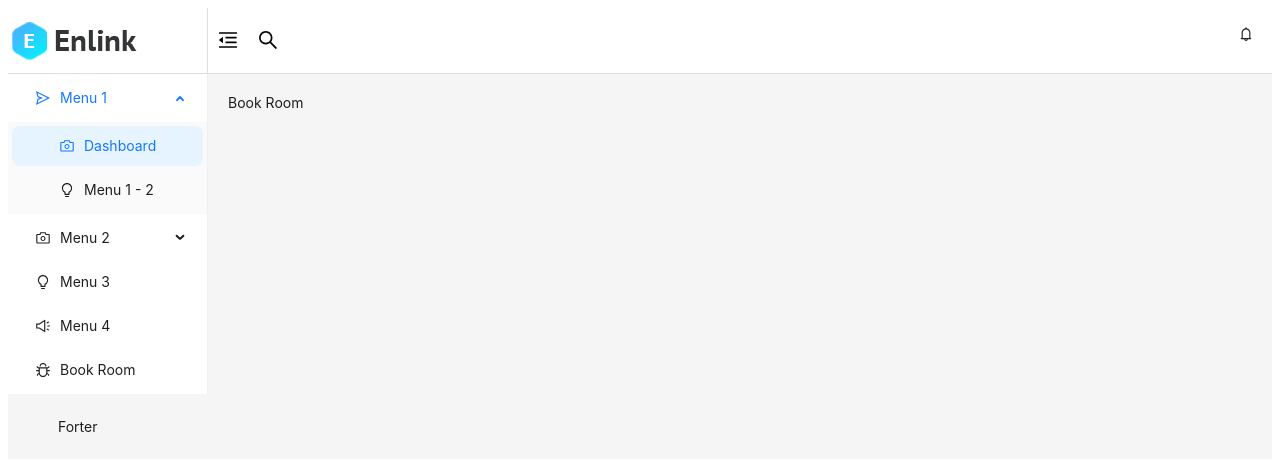
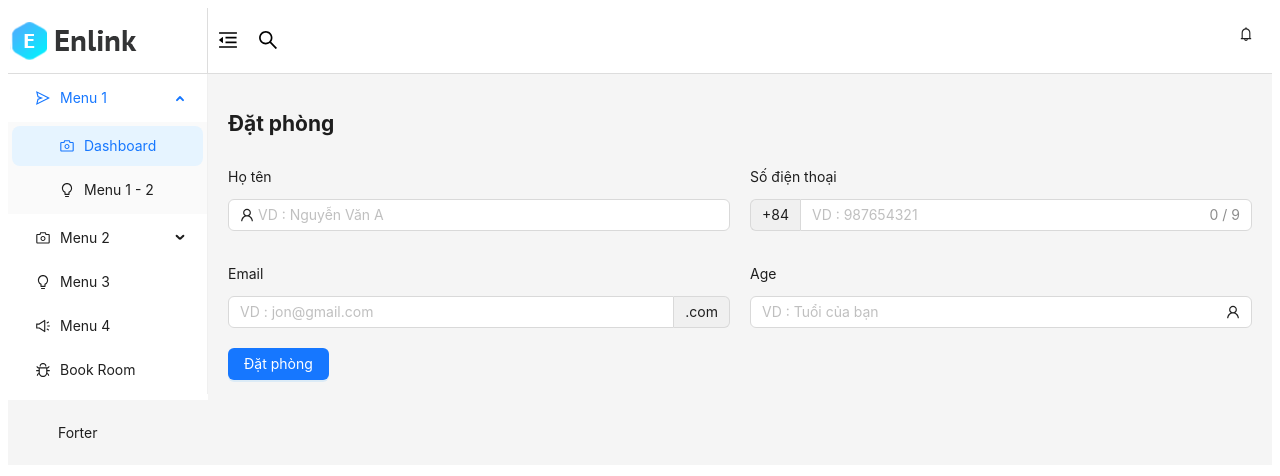
Before and after one commit to TienManh260703/ant-design, a React (Vite) app in the folder ant-design/: page /book-room in a window 1280 px wide. Shown: the top 476 px of the page. Built offline with nearby package versions, Linux system fonts and the light colour scheme.

Commit message:
Component : Input

```diff
--- a/ant-design/src/pages/BookRoom/BookRoom.jsx
+++ b/ant-design/src/pages/BookRoom/BookRoom.jsx
@@ -1,5 +1,85 @@
+import { Input, Row, Col, Button } from "antd";
+import { useState } from "react";
+import { UserOutlined } from "@ant-design/icons";
 function BookRoom() {
-  return <>Book Room</>;
+  const [data, setData] = useState({});
+
+  const handleChangeInput = (e) => {
+    // console.log(e.target.name);
+    // console.log(e.target.value);
+    const object = {
+      ...data,
+      [e.target.name]: e.target.value,
+    };
+    setData(object);
+  };
+  // console.log(data);
+  const handleSubmit = () => {
+    console.log("submit data json-server : ", data);
+  };
+  return (
+    <>
+      <h2>Đặt phòng</h2>
+      <Row gutter={[20, 20]}>
+        <Col xxl={12} xl={12} lg={12} md={12} sm={24} xs={24}>
+          <p>Họ tên</p>
+          <Input
+            name="fullname"
+            placeholder="VD : Nguyễn Văn A"
+            defaultValue={""}
+            allowClear={true}
+            prefix={<UserOutlined />}
+            // status="error"
+            onChange={handleChangeInput}
+          />
+        </Col>
+        <Col xxl={12} xl={12} lg={12} md={12} sm={24} xs={24}>
+          <p>Số điện thoại</p>
+          <Input
+            name="phone"
+            placeholder="VD : 987654321"
+            minLength={9}
+            maxLength={9}
+            addonBefore="+84"
+            showCount={true}
+            allowClear={true}
+            // status="warning"
+            onChange={handleChangeInput}
+          />
+        </Col>
+        <Col xxl={12} xl={12} lg={12} md={12} sm={24} xs={24}>
+          <p>Email</p>
+          <Input
+            name="email"
+            placeholder="VD : jon@gmail.com"
+            defaultValue={""}
+            maxLength={50}
+            allowClear={true}
+            addonAfter=".com"
+            onChange={handleChangeInput}
+          />
+        </Col>
+        <Col xxl={12} xl={12} lg={12} md={12} sm={24} xs={24}>
+          <p>Age</p>
+          <Input
+            name="age"
+            placeholder="VD : Tuổi của bạn"
+            defaultValue={""}
+            maxLength={50}
+            type="number"
+            allowClear={true}
+            suffix={<UserOutlined />}
+            onChange={handleChangeInput}
+          />
+        </Col>
+        <Col xxl={24} xl={24} lg={24} md={24} sm={24} xs={24}>
+          <Button type="primary" onClick={handleSubmit}>
+            Đặt phòng
+          </Button>
+        </Col>
+      </Row>
+    </>
+  );
 }
 
 export default BookRoom;
```
Also changed, not shown: 1 other file (tests, documents, lock files or other folders).
